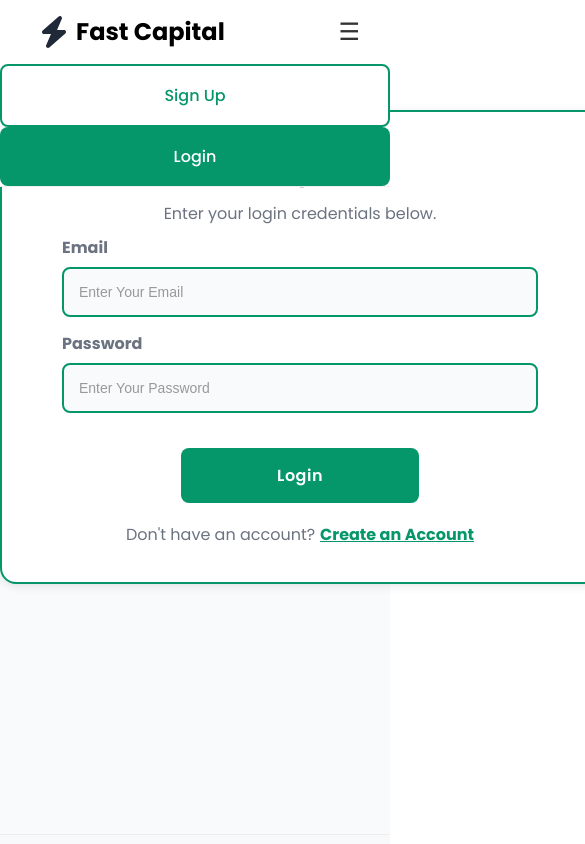
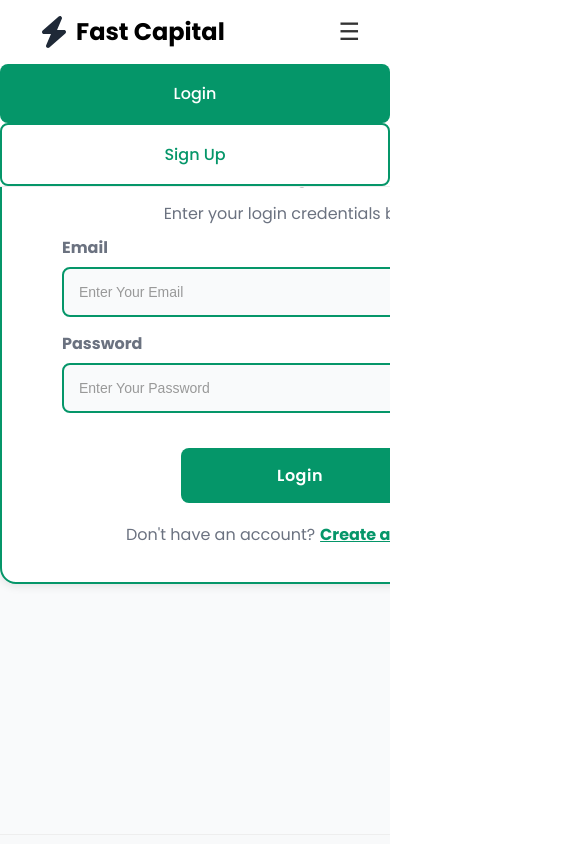
Before and after one commit to jlai9001/FastCapital, a React (Vite) app in the folder client/: page /login in a window 390 px wide. Both pictures are taken after a click on the button "Toggle menu". Shown: the top 844 px of the page, 585 px wide, since content can reach past the window. Built offline with nearby package versions, Linux system fonts and the light colour scheme; no server answers.

Commit message:
mobile menu

```diff
--- a/client/src/components/Nav.jsx
+++ b/client/src/components/Nav.jsx
@@ -103,19 +103,19 @@ export default function Nav() {
                         </button>
                     ) : (
                     <div>
+                    <NavLink className="mobile-nav-link"
+                    to="/login"
+                    id="login"
+                        onClick={closeMobileMenu}
+                    >
+                        Login
+                    </NavLink>
                     <NavLink
                         className="mobile-nav-link"
                         id="signup"
                         to="/signup"
                         onClick={closeMobileMenu}>
                         Sign Up
-                    </NavLink>
-                    <NavLink className="mobile-nav-link"
-                    to="/login"
-                    id="login"
-                    onClick={closeMobileMenu}
-                    >
-                        Login
                     </NavLink>
                     </div>
             )}
--- a/client/src/index.css
+++ b/client/src/index.css
@@ -219,3 +219,24 @@ h1 {
     overflow-x: auto;
   }
 }
+
+/* =========================================================
+   GLOBAL LAYOUT POLICY
+   ========================================================= */
+
+/* Desktop: never shrink below 1200px */
+@media (min-width: 769px) {
+  body {
+    min-width: 1200px;
+    overflow-x: auto;
+  }
+}
+
+/* Mobile: NEVER allow horizontal layout */
+@media (max-width: 768px) {
+  html, body {
+    width: 100%;
+    max-width: 100%;
+    overflow-x: hidden;
+  }
+}
```
